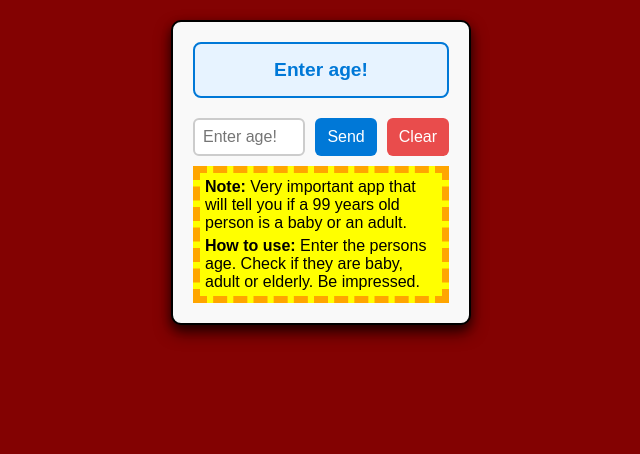
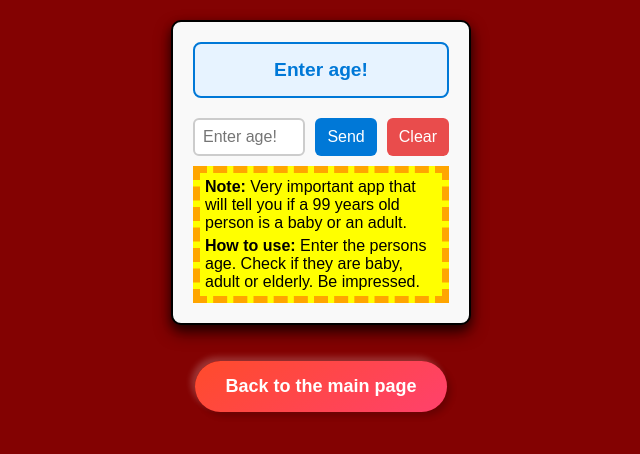
Before and after one commit to kostovm/simple-life, a plain HTML site: page ages/index.html in a window 1280 px wide. Shown: the whole page, without its empty margins (319-959 px from the left). Drawn offline with Linux system fonts and the light colour scheme.

Commit message:
Added a back button
Now every single app have a back button so the users can easily go to the main page.

```diff
--- a/ages/index.html
+++ b/ages/index.html
@@ -21,6 +21,7 @@
             <p><span>How to use: </span>Enter the persons age. Check if they are baby, adult or elderly. Be impressed.</p>
         </div>
     </div>
+    <a href="../" class="back-button">Back to the main page</a>
     <script src="script.js"></script>
 </body>
 </html>
--- a/shared.css
+++ b/shared.css
@@ -8,6 +8,7 @@ body {
     background-color: rgb(131, 2, 2);
     font-family: Arial, sans-serif;
     display: flex;
+    flex-direction: column;
     justify-content: center;
     align-items: center;
 }
@@ -93,3 +94,28 @@ button:disabled {
 .description span {
     font-weight: bold;
 }
+
+.back-button {
+    display: inline-block;
+    padding: 15px 30px;
+    margin-top: 2em;
+    font-size: 18px;
+    font-weight: bold;
+    text-align: center;
+    text-decoration: none;
+    background: linear-gradient(145deg, #ff4b2b, #ff416c);
+    color: white;
+    border-radius: 50px;
+    box-shadow: 4px 4px 6px rgba(0, 0, 0, 0.2), -4px -4px 6px rgba(255, 255, 255, 0.2);
+    transition: all 0.3s ease;
+}
+
+.back-button:hover {
+    background: linear-gradient(145deg, #ff416c, #ff4b2b);
+    box-shadow: 8px 8px 12px rgba(0, 0, 0, 0.3), -8px -8px 12px rgba(255, 255, 255, 0.3);
+    transform: translateY(-3px);
+}
+
+.back-button:focus {
+    outline: none;
+}
```
Also changed, not shown: division/index.html (+1 -0 lines), index.html (+3 -2 lines), rounding-numbers/index.html (+1 -0 lines).
